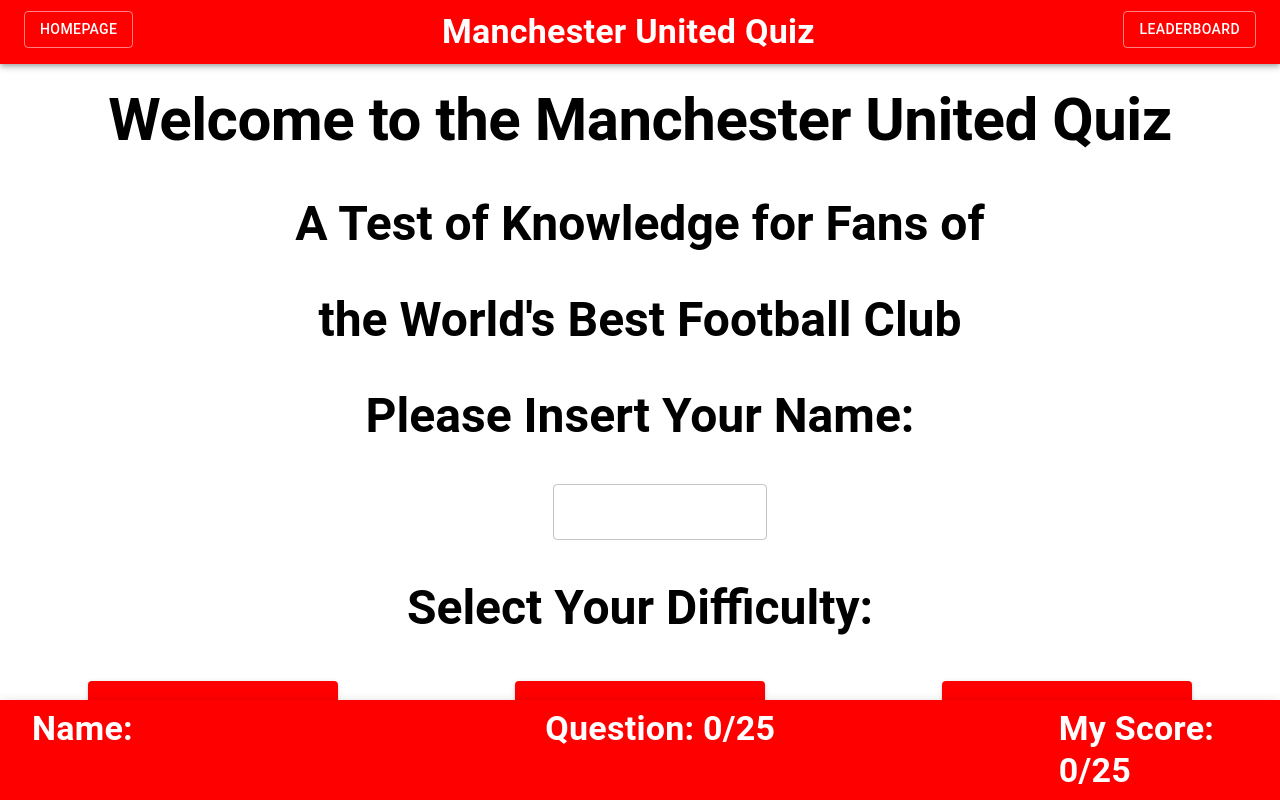
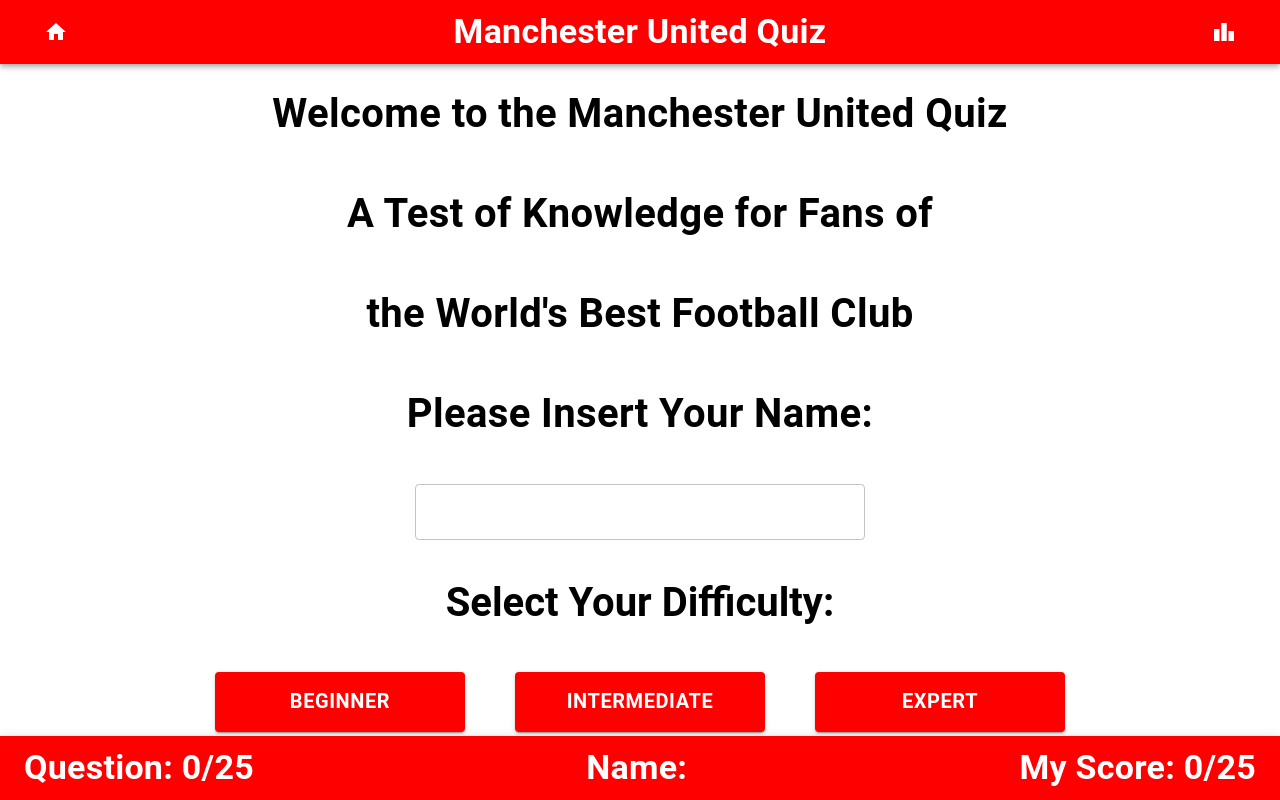
Before and after one commit to alakijaayo/United, a React (Create React App) app in the folder united-quiz/: page / in a window 1280 px wide. Built offline with nearby package versions, Linux system fonts and the light colour scheme.

Commit message:
Update Homepage

```diff
--- a/united-quiz/package.json
+++ b/united-quiz/package.json
@@ -3,7 +3,10 @@
   "version": "0.1.0",
   "private": true,
   "dependencies": {
+    "@emotion/react": "^11.8.2",
+    "@emotion/styled": "^11.8.1",
     "@material-ui/core": "^4.12.1",
+    "@mui/icons-material": "^5.5.1",
     "@testing-library/jest-dom": "^5.11.4",
     "@testing-library/react": "^11.1.0",
     "@testing-library/user-event": "^12.1.10",
--- a/united-quiz/src/App.js
+++ b/united-quiz/src/App.js
@@ -1,13 +1,9 @@
-import Footer from "./Components/Footer/Footer";
-import Header from "./Components/Header/Header";
 import Routes from "./Pages/Routes";
 
 function App() {
   return (
     <>
-      <Header />
       <Routes />
-      <Footer />
     </>
   );
 }
--- a/united-quiz/src/Components/Footer/Footer.jsx
+++ b/united-quiz/src/Components/Footer/Footer.jsx
@@ -1,52 +1,30 @@
-import React from 'react';
-import { useSelector } from 'react-redux';
-import AppBar from '@material-ui/core/AppBar';
-import { Grid, Toolbar, Typography } from '@material-ui/core';
-import useStyles from './Footer.style';
+import React from "react";
+import { useSelector } from "react-redux";
+import AppBar from "@material-ui/core/AppBar";
+import { Toolbar, Typography } from "@material-ui/core";
+import useStyles from "./Footer.style";
 
 function Footer() {
-  const styles = useStyles()
-  const score = useSelector((state) => state.score)
-  const questionNumber = useSelector((state) => state.question)
-  const username = useSelector((state) => state.name)
+  const styles = useStyles();
+  const score = useSelector((state) => state.score);
+  const questionNumber = useSelector((state) => state.question);
+  const username = useSelector((state) => state.name);
 
   return (
     <AppBar position="fixed" className={styles.appBar}>
-        <Toolbar>
-          <div className={styles.root}>
-            <Grid container>
-              <Grid item xs={12} lg={5}>
-                <Typography
-                  variant="h4"
-                  className={styles.text}
-                  data-cy="username"
-                >
+      <Toolbar className={styles.toolbar}>
+        <Typography variant="h4" className={styles.text} data-cy="question">
+          {`Question: ${questionNumber}/25`}
+        </Typography>
+        <Typography variant="h4" className={styles.nameText} data-cy="username">
           {`Name: ${username}`}
         </Typography>
-              </Grid>
-              <Grid item xs={12} lg={5}>
-                  <Typography
-                    variant="h4"
-                    className={styles.text}
-                    data-cy="question"
-                  >
-                    {`Question: ${questionNumber}/25`}
-                  </Typography>
-              </Grid>
-              <Grid item xs={12} lg={2}>
-                <Typography
-                  variant="h4"
-                  className={styles.text}
-                  data-cy="score"
-                >
+        <Typography variant="h4" className={styles.text} data-cy="score">
           {`My Score: ${score}/25`}
         </Typography>
-              </Grid>
-            </Grid>
-          </div>
       </Toolbar>
     </AppBar>
-  )
+  );
 }
 
 export default Footer;
--- a/united-quiz/src/Components/Footer/Footer.style.js
+++ b/united-quiz/src/Components/Footer/Footer.style.js
@@ -1,18 +1,28 @@
-import { makeStyles } from '@material-ui/core/styles';
+import { makeStyles } from "@material-ui/core/styles";
 
-export default makeStyles((theme) => ({
-  root: {
-    width: '100%',
-    flexGrow: 1
+export default makeStyles(
+  (theme) => ({
+    toolbar: {
+      maxWidth: "100%",
+      display: "flex",
+      justifyContent: "space-between",
     },
     appBar: {
-    top: 'auto',
+      top: "auto",
       bottom: 0,
-    width: '100%'
+    },
+    nameText: {
+      fontWeight: "bold",
+      [theme.breakpoints.down("sm")]: {
+        display: "none",
+      },
     },
     text: {
-    fontWeight: 'bold',
-    padding: theme.spacing(1),
-  }
+      fontWeight: "bold",
+      [theme.breakpoints.down("sm")]: {
+        fontSize: "20px",
+      },
+    },
   }),
-{ name: 'Footer' })
+  { name: "Footer" }
+);
--- a/united-quiz/src/Components/Header/Header.jsx
+++ b/united-quiz/src/Components/Header/Header.jsx
@@ -1,57 +1,34 @@
-import React from 'react';
-import AppBar from '@material-ui/core/AppBar';
-import { useDispatch } from 'react-redux';
-import { Button, Toolbar, Typography, Grid, Box } from '@material-ui/core';
-import useStyles from './Header.style';
+import React from "react";
+import AppBar from "@material-ui/core/AppBar";
+import { useDispatch } from "react-redux";
+import HomeIcon from "@mui/icons-material/Home";
+import LeaderboardIcon from "@mui/icons-material/Leaderboard";
+import { Button, Toolbar, Typography } from "@material-ui/core";
+import useStyles from "./Header.style";
 
 function Header() {
   const styles = useStyles();
   const dispatch = useDispatch();
 
   const onClick = () => {
-    dispatch({ type: 'resetState'})
-  }
+    dispatch({ type: "resetState" });
+  };
 
   return (
     <AppBar position="static">
-      <Toolbar>
-        <div className={styles.root}>
-          <Grid container align="center">
-            <Box justifyContent="flex-start">
-              <Button
-                variant="outlined"
-                color="secondary"
-                onClick={onClick}
-                href="/"
-                data-cy="homepage"
-              >
-                Homepage
-              </Button>
-            </Box>
-            <Grid item xs>
-                <Typography
-                  variant="h4"
-                  className={styles.title}
-                  data-cy="title"
-                >
-                  Manchester United Quiz
-                </Typography>
-            </Grid>
-              <Box justifyContent="flex-end">
-                <Button
-                  variant="outlined"
-                  color="secondary"
-                  className={styles.leaderboard}
-                  data-cy="leaderboard"
-                >
-                  Leaderboard
-                </Button>
-              </Box>
-          </Grid>
-        </div>
+      <Toolbar className={styles.toolbar}>
+        <Button onClick={onClick} href="/" data-cy="homepage" color="secondary">
+          <HomeIcon />
+        </Button>
+        <Typography variant="h4" className={styles.title} data-cy="title">
+          Manchester United Quiz
+        </Typography>
+        <Button color="secondary">
+          <LeaderboardIcon />
+        </Button>
       </Toolbar>
     </AppBar>
-  )
+  );
 }
 
 export default Header;
--- a/united-quiz/src/Components/Header/Header.style.js
+++ b/united-quiz/src/Components/Header/Header.style.js
@@ -1,11 +1,18 @@
-import { makeStyles } from '@material-ui/core/styles';
+import { makeStyles } from "@material-ui/core/styles";
 
-export default makeStyles((theme) => ({
-  root: {
-    width: '100%',
-  },
-  title: {
-    fontWeight: 'bold',
-  }
-}),
-{ name: 'Header' });
+export default makeStyles(
+  (theme) => ({
+    toolbar: {
+      maxWidth: "100%",
+      display: "flex",
+      justifyContent: "space-between",
+    },
+    title: {
+      fontWeight: "bold",
+      [theme.breakpoints.down("sm")]: {
+        fontSize: "20px",
+      },
+    },
+  }),
+  { name: "Header" }
+);
--- /dev/null
+++ b/united-quiz/src/Layout/Layout.jsx
@@ -0,0 +1,18 @@
+import React from "react";
+import { Box } from "@material-ui/core";
+import Footer from "../Components/Footer/Footer";
+import Header from "../Components/Header/Header";
+import useStyles from "./Layout.style";
+
+function Layout(props) {
+  const styles = useStyles();
+
+  return (
+    <Box className={styles.wrapper}>
+      <Header />
+      <Box className={styles.body}>{props.children}</Box>
+      <Footer />
+    </Box>
+  );
+}
+export default Layout;
--- /dev/null
+++ b/united-quiz/src/Layout/Layout.style.js
@@ -0,0 +1,15 @@
+import { makeStyles } from "@material-ui/core/styles";
+
+export default makeStyles(
+  (theme) => ({
+    wrapper: {
+      height: "100%",
+      position: "relative",
+    },
+    body: {
+      display: "flex",
+      maxWidth: "100%",
+    },
+  }),
+  { name: "Layout" }
+);
--- a/united-quiz/src/Pages/Homepage/Homepage.jsx
+++ b/united-quiz/src/Pages/Homepage/Homepage.jsx
@@ -1,42 +1,48 @@
-import { Button, Grid, TextField, Typography } from '@material-ui/core';
-import { useDispatch } from 'react-redux';
-import React from 'react';
-import useStyles from './Homepage.style'
+import {
+  Button,
+  Container,
+  Box,
+  TextField,
+  Typography,
+} from "@material-ui/core";
+import { useDispatch } from "react-redux";
+import React from "react";
+import useStyles from "./Homepage.style";
+import Layout from "../../Layout/Layout";
 
 function Homepage() {
-  const styles = useStyles()
-  const dispatch = useDispatch()
+  const styles = useStyles();
+  const dispatch = useDispatch();
 
   const onChange = (e) => {
-    dispatch({ type: 'addName', payload: e.target.value });
-  }
+    dispatch({ type: "addName", payload: e.target.value });
+  };
 
   const updateQuestion = () => {
-    dispatch({ type: 'updateQuestion'})
-  }
+    dispatch({ type: "updateQuestion" });
+  };
 
   const resetState = () => {
-    dispatch({ type: 'resetState'})
-  }
+    dispatch({ type: "resetState" });
+  };
 
-  resetState()
+  resetState();
 
   return (
-    <div className={styles.root}>
-      <Grid container justifyContent="center" align="center" alignItems="center">
-        <Grid item xs={12} lg={12}>
-          <Typography variant="h2" align="center" className={styles.text}>Welcome to the Manchester United Quiz</Typography>
-        </Grid>
-        <Grid item xs={12} lg={12}>
-          <Typography variant="h3" align="center" className={styles.text}>A Test of Knowledge for Fans of</Typography>
-        </Grid>
-        <Grid item xs={12} lg={12}>
-          <Typography variant="h3" align="center" className={styles.text}>the World's Best Football Club</Typography>
-        </Grid>
-        <Grid item xs={12} lg={12}>
-          <Typography variant="h3" align="center" className={styles.text}>Please Insert Your Name:</Typography>
-        </Grid>
-        <Grid item xs={12} lg={2}>
+    <Layout>
+      <Container className={styles.container}>
+        <Typography align="center" className={styles.text}>
+          Welcome to the Manchester United Quiz
+        </Typography>
+        <Typography align="center" className={styles.text}>
+          A Test of Knowledge for Fans of
+        </Typography>
+        <Typography align="center" className={styles.text}>
+          the World's Best Football Club
+        </Typography>
+        <Typography align="center" className={styles.text}>
+          Please Insert Your Name:
+        </Typography>
         <TextField
           variant="outlined"
           fullWidth
@@ -44,11 +50,10 @@
           onChange={onChange}
           data-cy="textfield"
         />
-        </Grid>
-        <Grid item xs={12} lg={12}>
-          <Typography variant="h3" align="center" className={styles.text}>Select Your Difficulty:</Typography>
-        </Grid>
-        <Grid item xs>
+        <Typography variant="h3" align="center" className={styles.text}>
+          Select Your Difficulty:
+        </Typography>
+        <Box className={styles.buttonBox}>
           <Button
             variant="contained"
             color="primary"
@@ -59,8 +64,6 @@
           >
             Beginner
           </Button>
-        </Grid>
-        <Grid item xs>
           <Button
             variant="contained"
             color="primary"
@@ -71,8 +74,6 @@
           >
             Intermediate
           </Button>
-        </Grid>
-        <Grid item xs>
           <Button
             variant="contained"
             color="primary"
@@ -83,11 +84,10 @@
           >
             Expert
           </Button>
-        </Grid>
-      </Grid>
-
-    </div>
-  )
+        </Box>
+      </Container>
+    </Layout>
+  );
 }
 
 export default Homepage;
--- a/united-quiz/src/Pages/Homepage/Homepage.style.js
+++ b/united-quiz/src/Pages/Homepage/Homepage.style.js
@@ -1,26 +1,50 @@
-import { makeStyles } from '@material-ui/core/styles';
+import { makeStyles } from "@material-ui/core/styles";
 
-export default makeStyles((theme) => ({
-  root: {
-    maxHeight: '100%'
+export default makeStyles(
+  (theme) => ({
+    text: {
+      fontWeight: "bold",
+      padding: "20px",
+      fontSize: "40px",
+      [theme.breakpoints.down("sm")]: {
+        fontSize: "26px",
+        padding: "0px",
       },
-  text: {
-    fontWeight: 'bold',
-    margin: '20px'
     },
     inputName: {
-    margin: '20px'
+      margin: "20px",
+      maxWidth: 450,
+    },
+    buttonBox: {
+      display: "flex",
+      width: "100%",
+      justifyContent: "center",
+      [theme.breakpoints.down("sm")]: {
+        flexDirection: "column",
+        alignItems: "center",
+      },
+    },
+    container: {
+      display: "flex",
+      flex: 1,
+      flexDirection: "column",
+      alignItems: "center",
+      width: "100%",
     },
     button: {
-    padding: '15px',
-    margin: '25px',
-    minHeight: '60px',
-    minWidth: '250px',
-    fontWeight: 'bold',
-    fontSize: '20px',
-    '&:hover': {
-      backgroundColor: '#000000'
+      margin: "25px",
+      minHeight: "60px",
+      minWidth: "250px",
+      fontWeight: "bold",
+      fontSize: "20px",
+      "&:hover": {
+        backgroundColor: "#000000",
       },
-  }
+      [theme.breakpoints.down("sm")]: {
+        margin: "10px",
+        minHeight: "40px",
+      },
+    },
   }),
-{ name: 'Homepage' })
+  { name: "Homepage" }
+);
```
Also changed, not shown: united-quiz/src/Pages/QuestionsPage/QuestionsPage.jsx (+9 -14 lines), 2 other files (tests, documents, lock files or other folders). Lines whose indentation alone changed are shown as unchanged.
